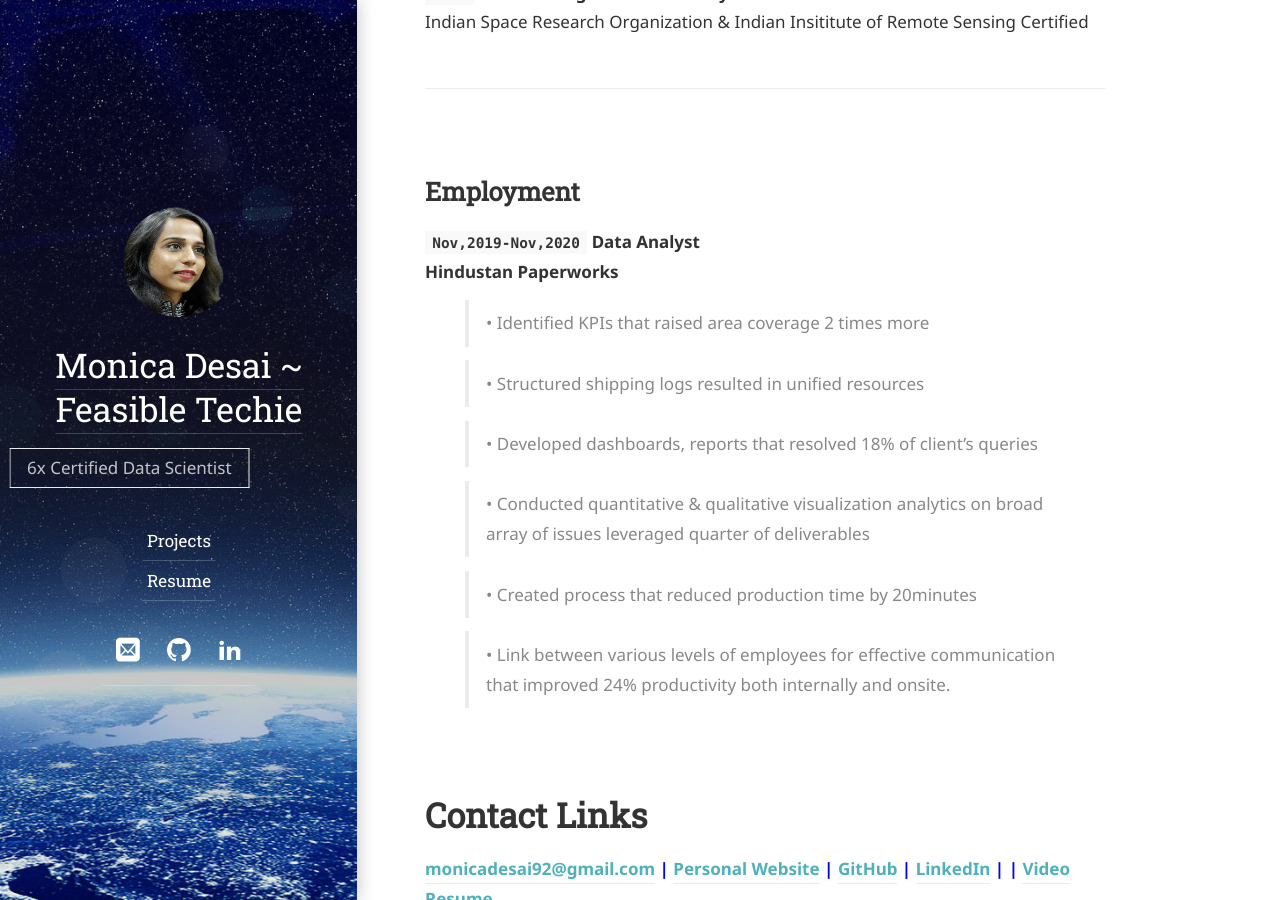
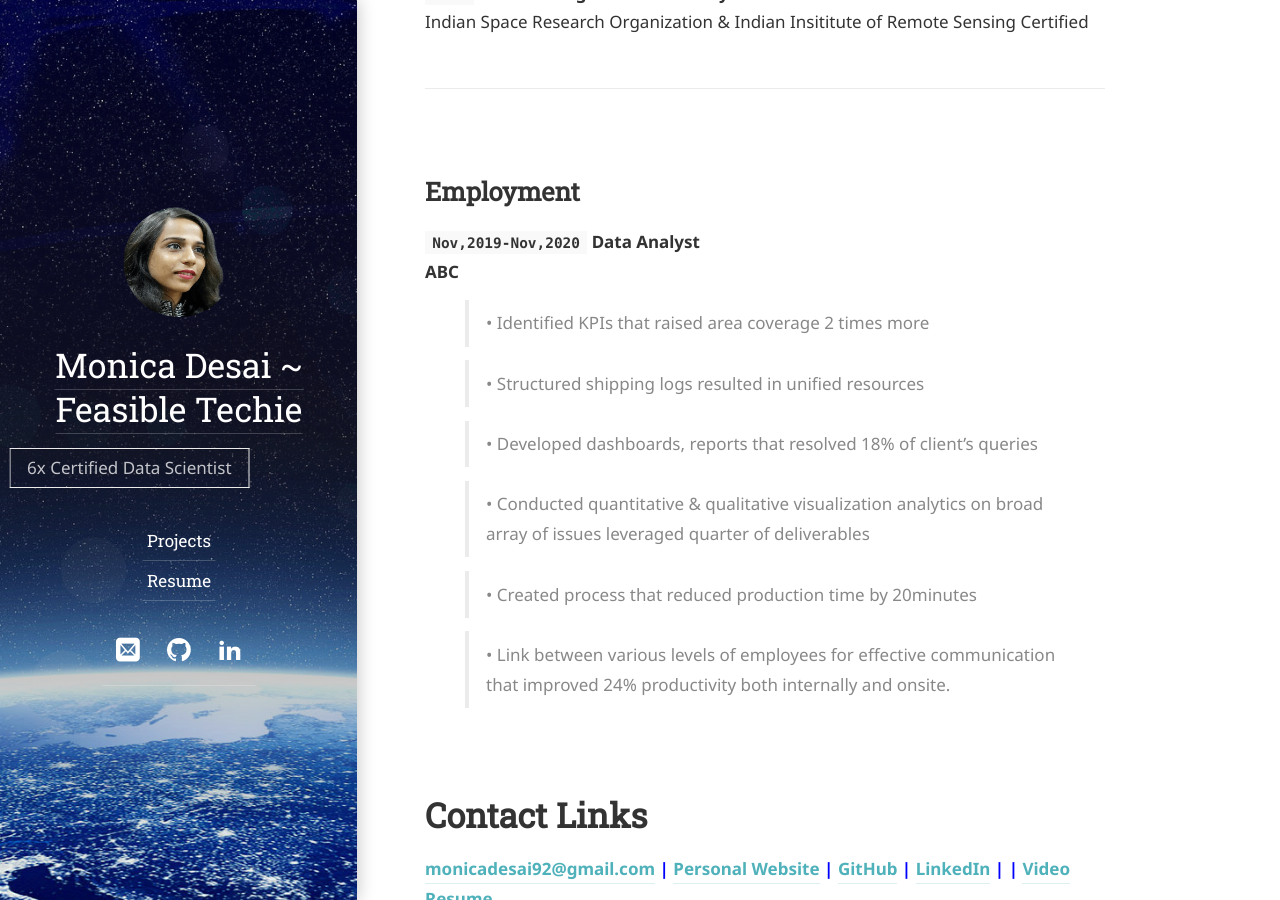
Before and after one commit to monicadesai/monicadesAI-tech.github.io, a Jekyll site: the page built from about.md, in a window 1280 px wide and 900 px high, scrolled down 1933 px. Built offline with Jekyll 4.4.1, drawn with Linux system fonts in a browser that asks for light colours; some web fonts are replaced; our own code applies the rules of GitHub Pages for plain Markdown files.

Commit message:
Update about.md

```diff
--- a/about.md
+++ b/about.md
@@ -66,7 +66,7 @@ Indian Space Research Organization & Indian Insititute of Remote Sensing Certifi
 ## **Employment**
 
 `Nov,2019-Nov,2020` **Data Analyst** <br/>
-                    Hindustan Paperworks
+                    ABC
 
 : > •	Identified KPIs that raised area coverage 2 times more
 : > •	Structured shipping logs resulted in unified resources
```
